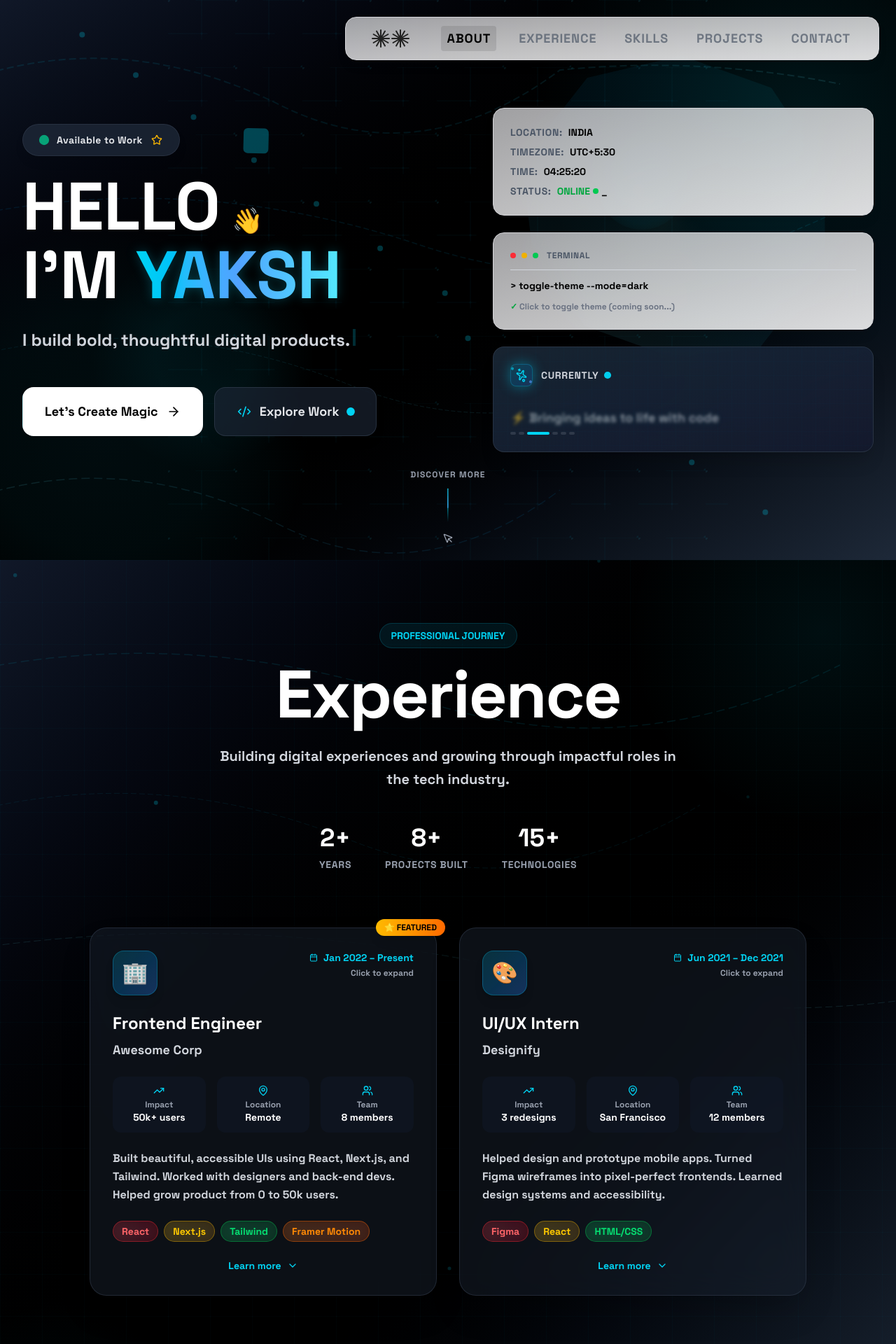
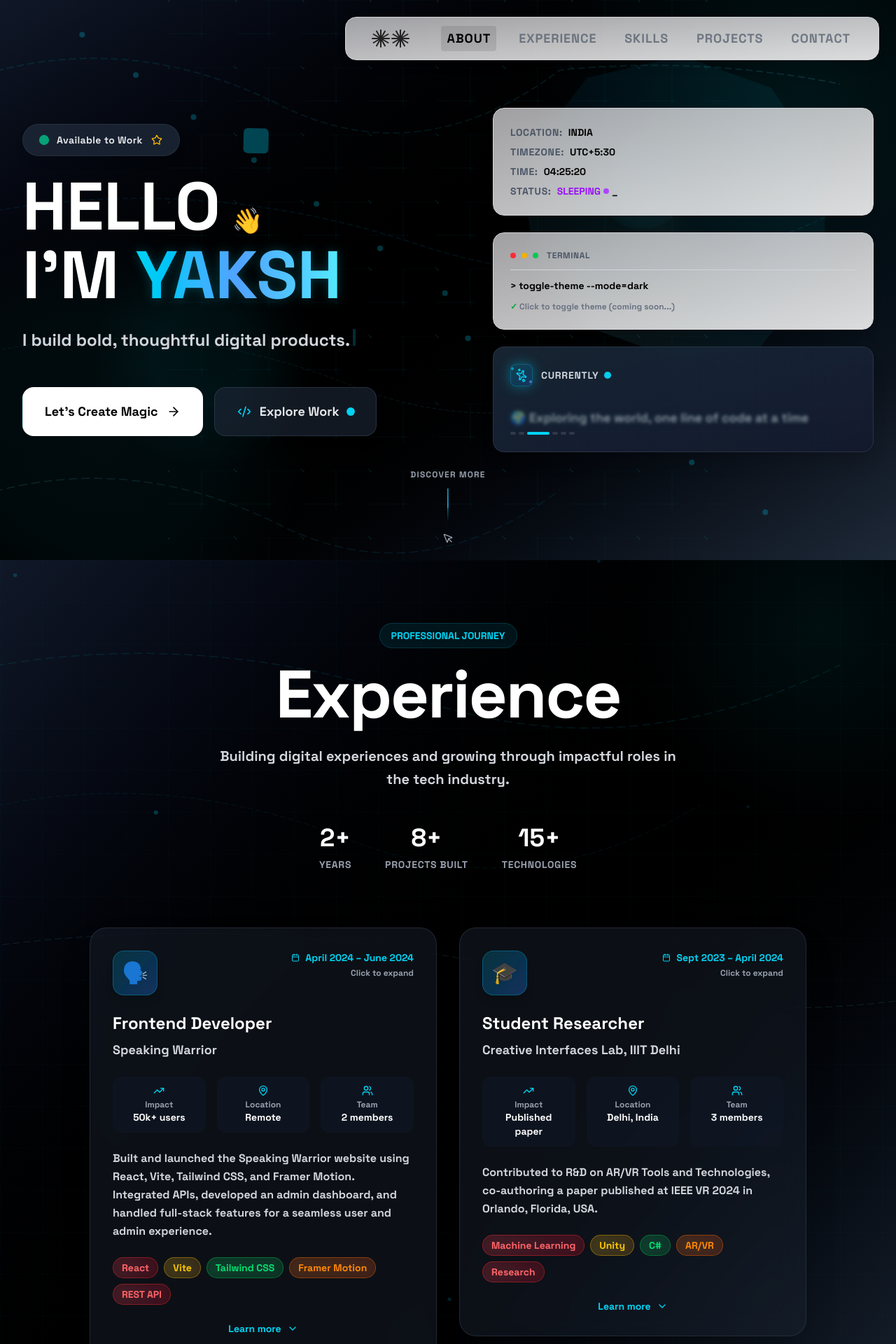
Before and after one commit to Yaksh27/my-app, a Next.js app: page / in a window 1280 px wide. Shown: the top 1920 px of the page at 70% size. Built offline with nearby package versions, Linux system fonts and the light colour scheme.

Commit message:
experiencesssssss

```diff
--- a/src/app/components/About.js
+++ b/src/app/components/About.js
@@ -358,12 +358,12 @@ export default function About() {
   const fullText = "I build bold, thoughtful digital products.";
 
   const funFacts = [
-    "🎨 Crafting pixel-perfect experiences",
+    "📚 Trying to land my dream job",
+    "💻 Crafting elegant code solutions",
+    "🌍 Exploring the world, one line of code at a time",
+    "🎯 Focused on delivering value",
     "☕ Fueled by creativity and coffee",
-    "⚡ Bringing ideas to life with code",
-    "📚 Learning something new every day",
-    "✨ Making the web more beautiful",
-    "🚀 Turning dreams into reality"
+    "💤 Taking a power nap"
   ];
 
   const [currentFactIndex, setCurrentFactIndex] = useState(0);
--- a/src/app/components/Contact.js
+++ b/src/app/components/Contact.js
@@ -271,7 +271,7 @@ export default function Contact() {
                 animate={{ rotate: 360 }}
                 transition={{ duration: 20, repeat: Infinity, ease: "linear" }}
               >
-                <span className="text-white font-bold">©</span>
+                <span className="text-cyan-400 font-bold">©</span>
               </motion.div>
             </div>
           </motion.div>
--- a/src/app/components/Experience.js
+++ b/src/app/components/Experience.js
@@ -5,31 +5,39 @@ import { ChevronDown, Calendar, MapPin, Users, TrendingUp, FileText } from "luci
 
 const experiences = [
   {
-    title: "Frontend Engineer",
-    company: "Awesome Corp",
-    period: "Jan 2022 – Present",
-    logo: "🏢",
-    description: "Built beautiful, accessible UIs using React, Next.js, and Tailwind. Worked with designers and back-end devs. Helped grow product from 0 to 50k users.",
+    title: "Frontend Developer",
+    company: "Speaking Warrior",
+    period: "April 2024 – June 2024",
+    logo: "🗣️",
+    description: "Built and launched the Speaking Warrior website using React, Vite, Tailwind CSS, and Framer Motion. Integrated APIs, developed an admin dashboard, and handled full-stack features for a seamless user and admin experience.",
     details:
-      "• Led migration to Next.js App Router.\n• Developed reusable UI components.\n• Optimized performance (TTFB -40%).\n• Mentored 2 junior engineers.",
-    tech: ["React", "Next.js", "Tailwind", "Framer Motion"],
+      `• Built the entire website for Speaking Warrior using React, Vite, Tailwind CSS, and Framer Motion
+• Integrated and handled REST APIs for dynamic content and user management
+• Designed and implemented a custom admin dashboard for content and user control
+• Collaborated in a 2-member team to deliver the project end-to-end
+• Ensured responsive, accessible UI and smooth animations throughout the site`,
+    tech: ["React", "Vite", "Tailwind CSS", "Framer Motion", "REST API"],
     impact: "50k+ users",
     location: "Remote",
-    team: "8 members",
-    featured: true
+    team: "2 members",
+    featured: false
   },
   {
-    title: "UI/UX Intern",
-    company: "Designify",
-    period: "Jun 2021 – Dec 2021",
-    logo: "🎨",
-    description: "Helped design and prototype mobile apps. Turned Figma wireframes into pixel-perfect frontends. Learned design systems and accessibility.",
-    details:
-      "• Worked on 3 major redesigns.\n• Prototyped in Figma & shipped code.\n• Presented UX ideas to clients.",
-    tech: ["Figma", "React", "HTML/CSS"],
-    impact: "3 redesigns",
-    location: "San Francisco",
-    team: "12 members",
+       title: "Student Researcher",
+    company: "Creative Interfaces Lab, IIIT Delhi",
+    period: "Sept 2023 – April 2024",
+    logo: "🎓",
+    description: " Contributed to R&D on AR/VR Tools and Technologies, co-authoring a paper published at IEEE VR 2024 in Orlando, Florida, USA.",
+    details: `
+- Developed mobile AR tool for dyslexia screening using ML to analyze interaction patterns
+- Created immersive AR/VR educational experiences for enhanced cognitive engagement
+- Built VR training environments simulating real-world scenarios
+- Collaborated with research team on AR/VR application design and implementation
+    `,
+    tech: ["Machine Learning", "Unity", "C#", "AR/VR", "Research"],
+    impact: "Published paper",
+    location: "Delhi, India",
+    team: "3 members",
     featured: false
   },
 ];
--- a/src/app/components/LocationStatus.js
+++ b/src/app/components/LocationStatus.js
@@ -7,10 +7,41 @@ export default function LocationStatus() {
   const [currentTime, setCurrentTime] = useState('--:--:--');
   const [blinkVisible, setBlinkVisible] = useState(true);
   const [isClient, setIsClient] = useState(false);
+  const [currentStatus, setCurrentStatus] = useState({ text: 'LOADING', color: 'text-gray-500', bgColor: 'bg-gray-500' });
 
   useEffect(() => {
     setIsClient(true);
   }, []);
+
+  const getStatusFromTime = (timeString) => {
+    const [hours, minutes] = timeString.split(':').map(Number);
+    const totalMinutes = hours * 60 + minutes;
+
+    // 3 AM to 10 AM - SLEEPING
+    if (totalMinutes >= 180 && totalMinutes < 600) {
+      return { text: 'SLEEPING', color: 'text-purple-600', bgColor: 'bg-purple-500' };
+    }
+    // 10 AM to 1 PM - MORNING PRODUCTIVITY
+    else if (totalMinutes >= 600 && totalMinutes < 780) {
+      return { text: 'MORNING PRODUCTIVITY', color: 'text-red-600', bgColor: 'bg-red-500' };
+    }
+    // 1 PM to 4 PM - ONLINE
+    else if (totalMinutes >= 780 && totalMinutes < 960) {
+      return { text: 'ONLINE', color: 'text-green-600', bgColor: 'bg-green-500' };
+    }
+    // 4 PM to 6 PM - AT THE GYM
+    else if (totalMinutes >= 960 && totalMinutes < 1080) {
+      return { text: ' PROBABLY AT THE GYM', color: 'text-orange-700', bgColor: 'bg-orange-500' };
+    }
+    // 6 PM to 10 PM - ONLINE
+    else if (totalMinutes >= 1080 && totalMinutes < 1320) {
+      return { text: 'ONLINE', color: 'text-green-600', bgColor: 'bg-green-500' };
+    }
+    // 10 PM to 3 AM - CHILLING
+    else {
+      return { text: 'CHILLING', color: 'text-blue-600', bgColor: 'bg-blue-500' };
+    }
+  };
 
   useEffect(() => {
     if (!isClient) return;
@@ -25,6 +56,7 @@ export default function LocationStatus() {
         hour12: false
       }).format(now);
       setCurrentTime(istTime);
+      setCurrentStatus(getStatusFromTime(istTime));
     };
 
     updateTime();
@@ -66,10 +98,10 @@ export default function LocationStatus() {
 
         <div className="flex items-center">
           <span className="text-gray-600 font-bold tracking-wider">STATUS:</span>
-          <span className="ml-2 text-green-600 font-bold flex items-center">
-            ONLINE
+          <span className={`ml-2 font-bold flex items-center ${currentStatus.color}`}>
+            {currentStatus.text}
             <motion.span
-              className="ml-1 w-2 h-2 bg-green-500 rounded-full"
+              className={`ml-1 w-2 h-2 rounded-full ${currentStatus.bgColor}`}
               animate={{ opacity: blinkVisible ? 1 : 0.3 }}
               transition={{ duration: 0.2 }}
             />
```
